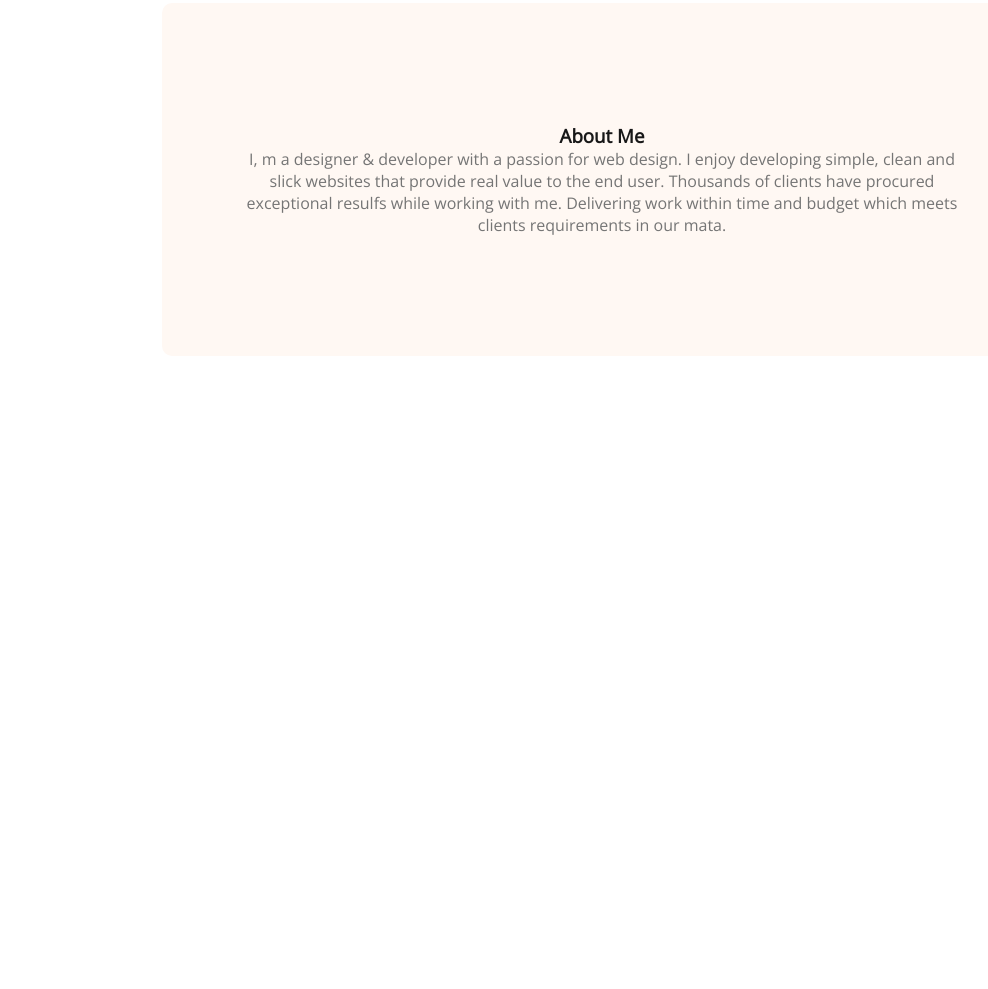
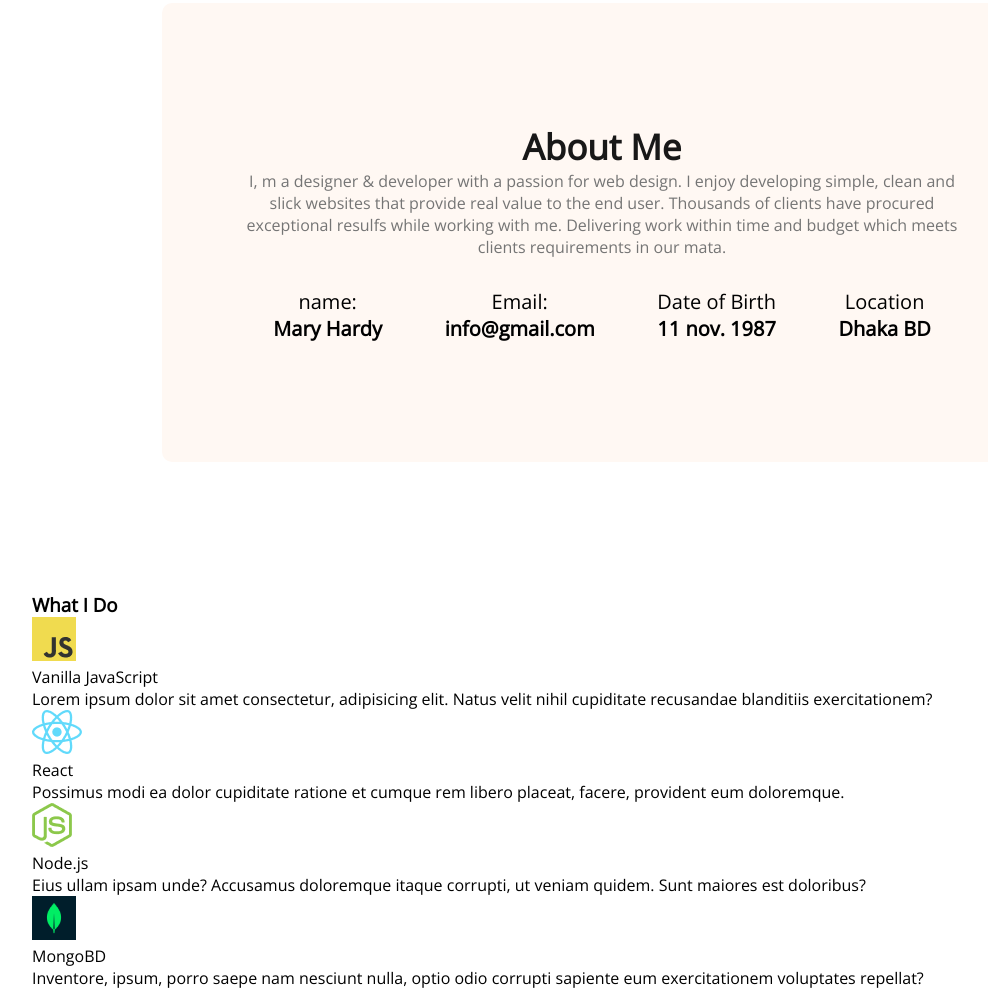
Before and after one commit to NAYEEM332/Portfolio-demo, a plain HTML site: page index.html in a window 1280 px wide. Shown: the part 993-1982 px from the top of the page, without its empty margins (38-1026 px from the left). Before the commit the page ends 1479 px from the top, so only its background shows below. Drawn offline with nearby package versions, Linux system fonts and the light colour scheme.

Commit message:
another dection

```diff
--- a/index.html
+++ b/index.html
@@ -32,6 +32,49 @@
         <section class="about">
             <h3 class="section-title">About Me</h3>
             <p class="section-text">I, m a designer & developer with a passion for web design. I enjoy developing simple, clean and slick websites that provide real value to the end user. Thousands of clients have procured exceptional resulfs while working with me. Delivering work within time and budget which meets clients requirements in our mata.</p>
+            <div class="about-info-container">
+                <div class="about-info">
+                    <p class="info-title">name:</p>
+                    <p class="info-details">Mary Hardy</p>
+                </div>
+                <div class="about-info">
+                    <p class="info-title">Email:</p>
+                    <p class="info-details">info@gmail.com</p>
+                </div>
+                <div class="about-info">
+                    <p class="info-title">Date of Birth</p>
+                    <p class="info-details">11 nov. 1987</p>
+                </div>
+                <div class="about-info">
+                    <p class="info-title">Location</p>
+                    <p class="info-details">Dhaka BD</p>
+                </div>
+            </div>
+        </section>
+        <section>
+            <h3 class="what-i-do">What I Do</h3>
+            <div class="skill-container">
+                <div class="skill">
+                    <img src="images/icons/js.png" alt="">
+                    <p class="skill-title">Vanilla JavaScript</p>
+                    <div class="skill-description">Lorem ipsum dolor sit amet consectetur, adipisicing elit. Natus velit nihil cupiditate recusandae blanditiis exercitationem?</div>
+                </div>
+                <div class="skill">
+                    <img src="images/icons/react.png" alt="">
+                    <p class="skill-title">React</p>
+                    <div class="skill-description">Possimus modi ea dolor cupiditate ratione et cumque rem libero placeat, facere, provident eum doloremque.</div>
+                </div>
+                <div class="skill">
+                    <img src="images/icons/nodejs.png" alt="">
+                    <p class="skill-title">Node.js</p>
+                    <div class="skill-description">Eius ullam ipsam unde? Accusamus doloremque itaque corrupti, ut veniam quidem. Sunt maiores est doloribus?</div>
+                </div>
+                <div class="skill">
+                    <img src="images/icons/mongo.png" alt="">
+                    <p class="skill-title">MongoBD</p>
+                    <div class="skill-description">Inventore, ipsum, porro saepe nam nesciunt nulla, optio odio corrupti sapiente eum exercitationem voluptates repellat?</div>
+                </div>
+            </div>
         </section>
     </main>
     <footer>
--- a/styles/styles.css
+++ b/styles/styles.css
@@ -1,25 +1,25 @@
 * {
   margin: 0px;
-    font-family: 'Open Sans', sans-serif;
+  font-family: "Open Sans", sans-serif;
 }
-.Btn-details{
+.Btn-details {
   height: 60px;
   width: 150px;
   color: white;
-    background-color: #FD6E0A;
+  background-color: #fd6e0a;
   padding: 15px 30px;
   border: none;
   margin-top: 30px;
 }
 /* header style */
-.header{
-    background: #FFF8F3;
-    background-image: url(../images/header_bg.png),url(../images/developer.png);
+.header {
+  background: #fff8f3;
+  background-image: url(../images/header_bg.png), url(../images/developer.png);
   background-position: bottom right, left center;
   background-repeat: no-repeat;
 }
 /* navigation and styles */
-nav{
+nav {
   display: flex;
   justify-content: space-between;
   margin: 50px 200px;
@@ -28,52 +28,70 @@ nav{
   font-weight: 800;
   font-size: 45px;
 }
-nav ul{
+nav ul {
   display: flex;
   align-items: center;
 }
-nav li{
+nav li {
   list-style: none;
   margin-left: 50px;
 }
-.text-primary{
-    color:#FD6E0A;
+.text-primary {
+  color: #fd6e0a;
 }
 /* banner texts */
-.banner{
+.banner {
   display: flex;
   align-items: center;
   margin: 0 200px;
 }
-.banner-subtitle{
+.banner-subtitle {
   font-size: 45px;
   font-weight: 600;
 }
-.banner-title{
+.banner-title {
   font-size: 85px;
   font-weight: 700;
 }
-.banner-text{
+.banner-text {
   font-size: 18px;
   color: #757575;
 }
-main{
+main {
   max-width: 1140px;
   margin: 0 auto;
-
 }
 /* section styles */
-.about{
+.about {
   margin: 130px;
-    background-color:#FFF8F3;
+  background-color: #fff8f3;
   padding: 120px 80px;
   border-radius: 10px;
 }
-.section-title{
+.section-title {
   text-align: center;
+  font-weight: 700;
+  font-size: 35px;
   color: #181818;
 }
-.section-text{
+.section-text {
   text-align: center;
   color: #757575;
 }
+/* about info container */
+.about-info-container {
+  display: flex;
+  justify-content: space-around;
+}
+.about-info {
+  text-align: center;
+  margin-top: 30px;
+}
+.info-title {
+  font-size: 20px;
+}
+.info-details {
+  font-weight: 700;
+  font-size: 20px;
+}
+/* What i do styles */
```
Lines whose indentation alone changed are shown as unchanged.
